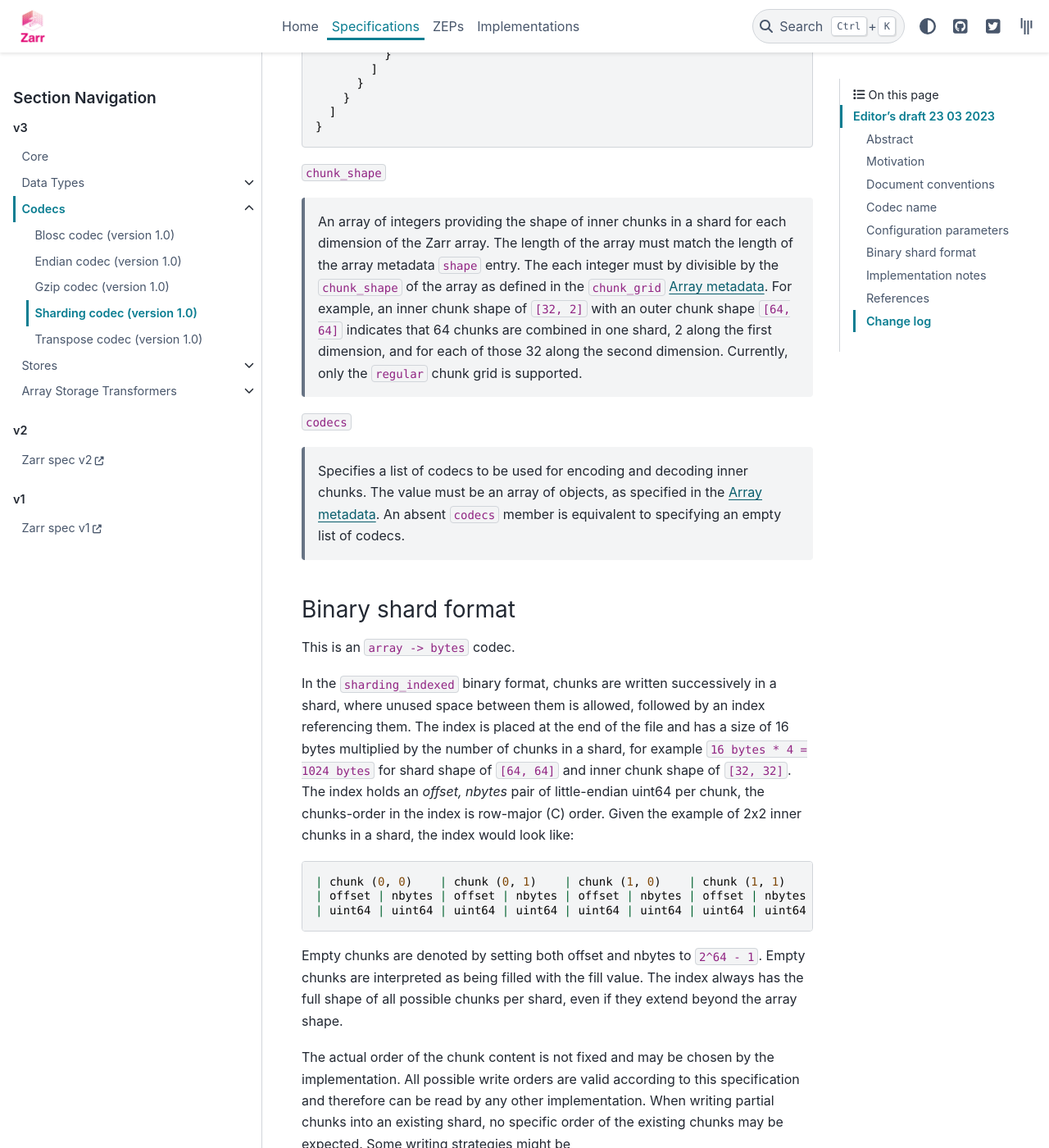
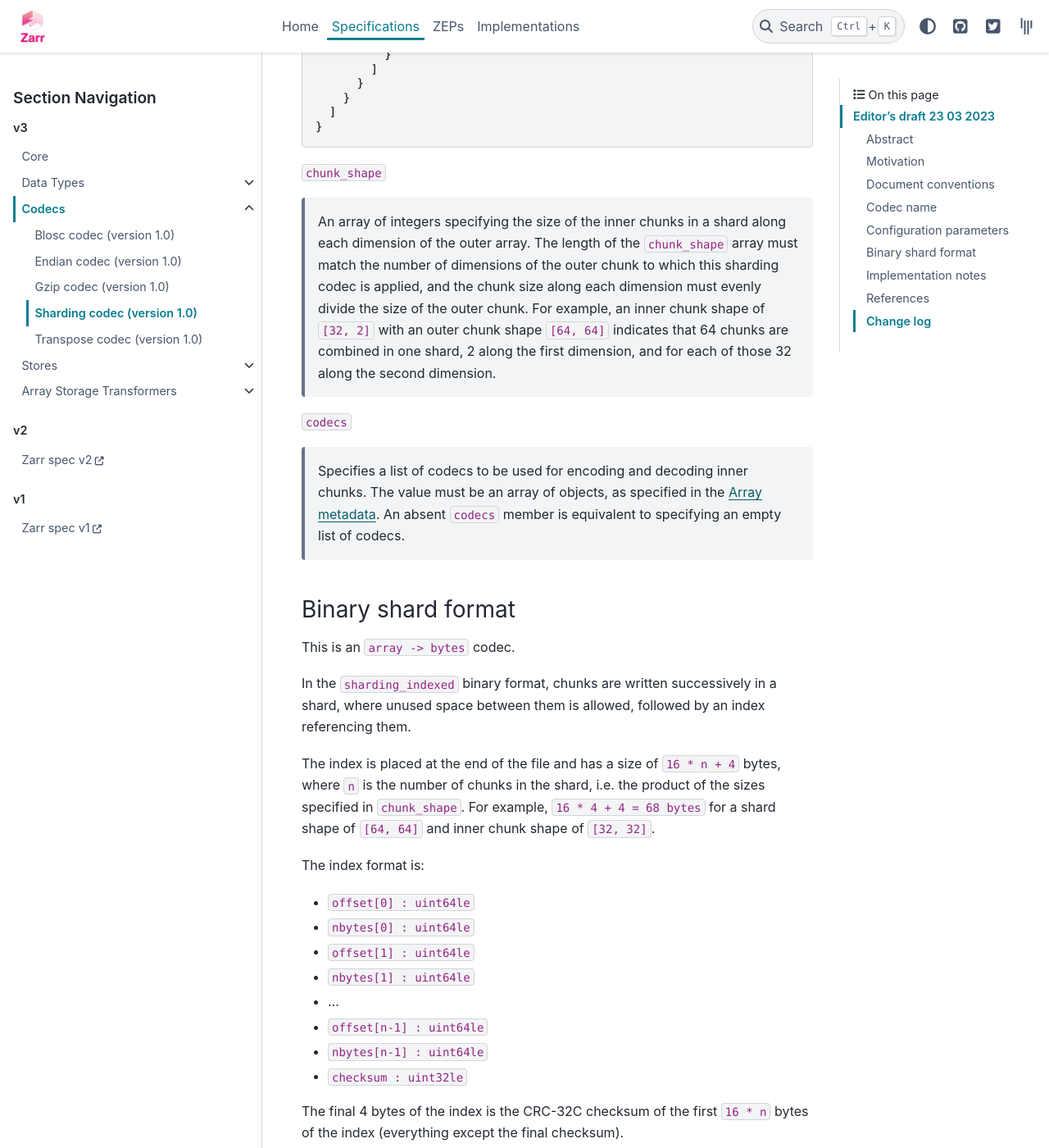
Before and after one commit to zarr-developers/zarr-specs, a Sphinx documentation site: the page built from docs/v3/codecs/sharding-indexed/v1.0.rst, in a window 1280 px wide and 1400 px high, scrolled down 2447 px. Shown: the whole window at 82% size. Built offline with Sphinx 7.4.7 and the PyData theme 0.15.4, drawn with Linux system fonts in a browser that asks for light colours; a script that is not in the unit is left out; some of the changed text lies outside the part shown.

Commit message:
Add CRC-32C checksum to sharded index format

```diff
--- a/docs/v3/codecs/sharding-indexed/v1.0.rst
+++ b/docs/v3/codecs/sharding-indexed/v1.0.rst
@@ -105,15 +105,14 @@ Sharding can be configured per array in the :ref:`array-metadata` as follows::
 
 ``chunk_shape``
 
-    An array of integers providing the shape of inner chunks in a shard for each
-    dimension of the Zarr array. The length of the array must match the length
-    of the array metadata ``shape`` entry. The each integer must by divisible by
-    the ``chunk_shape`` of the array as defined in the ``chunk_grid``
-    :ref:`array-metadata`.
-    For example, an inner chunk shape of ``[32, 2]`` with an outer chunk shape
-    ``[64, 64]`` indicates that 64 chunks are combined in one shard, 2 along the
-    first dimension, and for each of those 32 along the second dimension.
-    Currently, only the ``regular`` chunk grid is supported.
+    An array of integers specifying the size of the inner chunks in a shard
+    along each dimension of the outer array.  The length of the ``chunk_shape``
+    array must match the number of dimensions of the outer chunk to which this
+    sharding codec is applied, and the chunk size along each dimension must
+    evenly divide the size of the outer chunk.  For example, an inner chunk
+    shape of ``[32, 2]`` with an outer chunk shape ``[64, 64]`` indicates that
+    64 chunks are combined in one shard, 2 along the first dimension, and for
+    each of those 32 along the second dimension.
 
 ``codecs``
 
@@ -130,16 +129,38 @@ This is an ``array -> bytes`` codec.
 
 In the ``sharding_indexed`` binary format, chunks are written successively in a
 shard, where unused space between them is allowed, followed by an index
-referencing them. The index is placed at the end of the file and has a size of
-16 bytes multiplied by the number of chunks in a shard, for example
-``16 bytes * 4 = 1024 bytes`` for shard shape of ``[64, 64]`` and inner chunk
-shape of ``[32, 32]``. The index holds an `offset, nbytes` pair of little-endian
-uint64 per chunk, the chunks-order in the index is row-major (C) order. Given
-the example of 2x2 inner chunks in a shard, the index would look like::
+referencing them.
 
-    | chunk (0, 0)    | chunk (0, 1)    | chunk (1, 0)    | chunk (1, 1)    |
-    | offset | nbytes | offset | nbytes | offset | nbytes | offset | nbytes |
-    | uint64 | uint64 | uint64 | uint64 | uint64 | uint64 | uint64 | uint64 |
+The index is placed at the end of the file and has a size of ``16 * n + 4``
+bytes, where ``n`` is the number of chunks in the shard, i.e. the product of the
+sizes specified in ``chunk_shape``.  For example, ``16 * 4 + 4 = 68 bytes`` for a
+shard shape of ``[64, 64]`` and inner chunk shape of ``[32, 32]``.
+
+The index format is:
+
+- ``offset[0] : uint64le``
+- ``nbytes[0] : uint64le``
+- ``offset[1] : uint64le``
+- ``nbytes[1] : uint64le``
+- ...
+- ``offset[n-1] : uint64le``
+- ``nbytes[n-1] : uint64le``
+- ``checksum : uint32le``
+
+The final 4 bytes of the index is the CRC-32C checksum of the first ``16 * n``
+bytes of the index (everything except the final checksum).
+
+The chunks are listed in the index in row-major (C) order.
+
+The ``offset[i]`` specifies the byte offset within the shard at which the
+encoded representation of chunk ``i`` begins, and ``nbytes[i]`` specifies the
+encoded length in bytes.
+
+Given the example of 2x2 inner chunks in a shard, the index would look like::
+
+    | chunk (0, 0)    | chunk (0, 1)    | chunk (1, 0)    | chunk (1, 1)    |          |
+    | offset | nbytes | offset | nbytes | offset | nbytes | offset | nbytes | checksum |
+    | uint64 | uint64 | uint64 | uint64 | uint64 | uint64 | uint64 | uint64 | uint32   |
 
 Empty chunks are denoted by setting both offset and nbytes to ``2^64 - 1``.
 Empty chunks are interpreted as being filled with the fill value. The index
```
